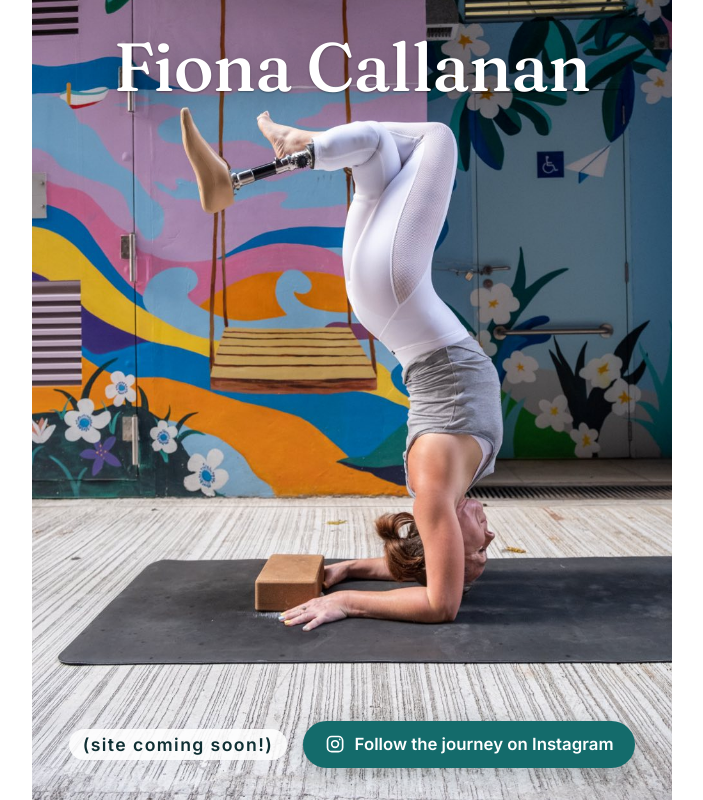
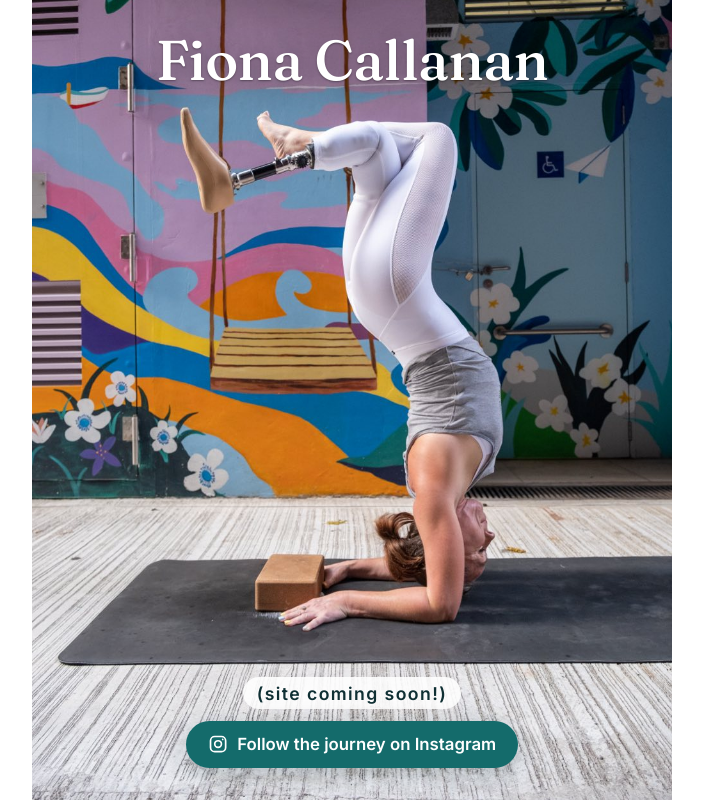
Before and after one commit to sandcastleco/fiona-callanan, a plain HTML site: page index.html in a window 1280 px wide. Shown: the whole page, without its empty margins (288-991 px from the left). Drawn offline with Linux system fonts and the light colour scheme.

Commit message:
Retune title size; keep footer stacked at all sizes

```diff
--- a/index.html
+++ b/index.html
@@ -72,7 +72,7 @@
       text-align: center;
       font-family: Fraunces, Georgia, serif;
       font-weight: 500;
-      font-size: clamp(1.6rem, min(7vw, 8.5svh), 4.75rem);
+      font-size: clamp(2rem, min(10.5vw, 7svh), 3.5rem);
       line-height: 1;
       letter-spacing: -0.01em;
       color: #fff;
@@ -123,7 +123,6 @@
        and bias the crop down so the text sits over the mural above her feet and the mat below her hands. */
     @media (min-aspect-ratio: 1/1) {
       :root { --frame: 0px; --cap: 80cqh; --pos: 85%; }
-      .footer { flex-direction: row; justify-content: center; gap: 1rem; }
     }
   </style>
 </head>
```
